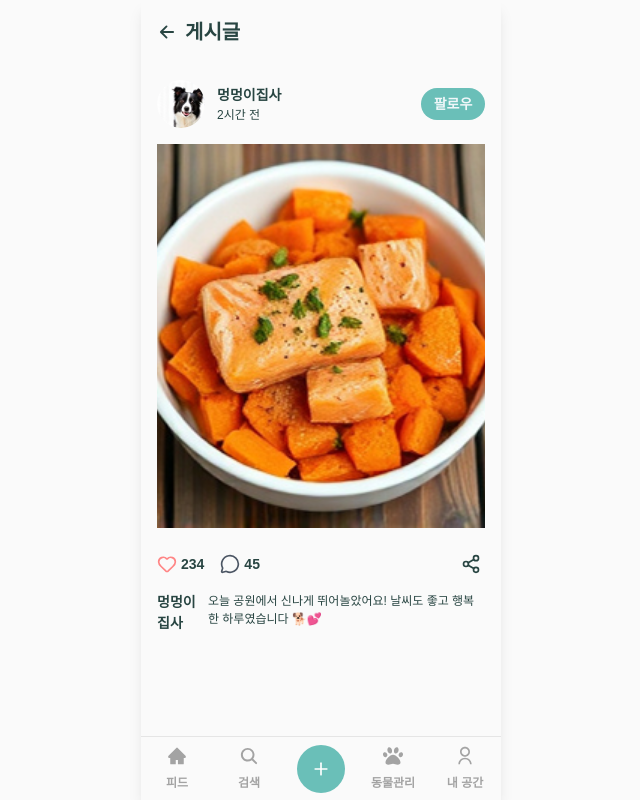
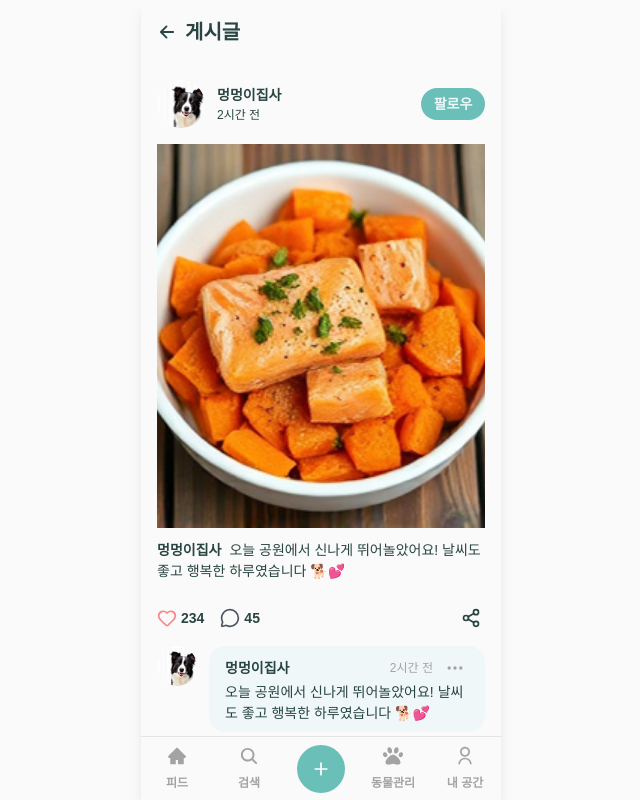
Before and after one commit to dlsqja/jellypaw, a React (Vite) app in the folder frontend/jellypaw-web/: page /feed/1 in a window 1280 px wide. Shown: the whole page, without its empty margins (319-959 px from the left). Built offline with nearby package versions, Linux system fonts and the light colour scheme; a web font is replaced by a local one.

Commit message:
feat : 댓글 컴포넌트 추가

```diff
--- a/frontend/jellypaw-web/src/components/ui/badge.tsx
+++ b/frontend/jellypaw-web/src/components/ui/badge.tsx
@@ -1,36 +1,28 @@
-import * as React from "react"
-import { cva, type VariantProps } from "class-variance-authority"
+import * as React from 'react';
+import { cva, type VariantProps } from 'class-variance-authority';
 
-import { cn } from "@/lib/utils"
+import { cn } from '@/lib/utils';
 
 const badgeVariants = cva(
-  "inline-flex items-center justify-center rounded-xl h-5 border px-2.5 py-0.5 p3-b font-semibold transition-colors focus:outline-none focus:ring-2 focus:ring-ring focus:ring-offset-2",
+  'inline-flex items-center justify-center rounded-xl h-5 border px-2.5 py-0.5 p3-b font-semibold transition-colors focus:outline-none focus:ring-2 focus:ring-ring focus:ring-offset-2',
   {
     variants: {
       variant: {
-        default:
-          "border-transparent bg-gray-200 text-aqua-500 w-[72px]",
-        pink:
-          "border-transparent bg-pink-100 text-aqua-500 w-14",
+        default: 'border-transparent bg-gray-200 text-aqua-500 w-[72px]',
+        pink: 'border-transparent bg-pink-100 text-aqua-500 w-14',
         // destructive:
         //   "border-transparent bg-destructive text-destructive-foreground shadow hover:bg-destructive/80",
         // outline: "text-foreground",
       },
     },
     defaultVariants: {
-      variant: "default",
+      variant: 'default',
     },
-  }
-)
+  },
+);
 
-export interface BadgeProps
-  extends React.HTMLAttributes<HTMLDivElement>,
-    VariantProps<typeof badgeVariants> {}
+export interface BadgeProps extends React.HTMLAttributes<HTMLDivElement>, VariantProps<typeof badgeVariants> {}
 
-function Badge({ className, variant, ...props }: BadgeProps) {
-  return (
-    <div className={cn(badgeVariants({ variant }), className)} {...props} />
-  )
+export function Badge({ className, variant, ...props }: BadgeProps) {
+  return <div className={cn(badgeVariants({ variant }), className)} {...props} />;
 }
-
-export default Badge
--- /dev/null
+++ b/frontend/jellypaw-web/src/pages/Feed/Components/Comment.tsx
@@ -0,0 +1,56 @@
+import { Heart, MessageCircle, MoreHorizontal } from 'lucide-react';
+
+interface CommentProps {
+  profileImageUrl: string;
+  name: string;
+  content: string;
+  createdAt: string;
+  likeCount: number;
+  replyCount: number;
+}
+
+export default function Comment({ profileImageUrl, name, content, createdAt, likeCount, replyCount }: CommentProps) {
+  return (
+    <div className="w-full flex justify-start items-start gap-3">
+      {/* 프로필 이미지 */}
+      <img className="w-10 h-10 rounded-full" src={profileImageUrl} />
+      {/* 댓글 내용 */}
+      <div className="w-full flex flex-col justify-start items-start gap-1.5">
+        {/* 댓글 내용 컨테이너 */}
+        <div className="w-full bg-aqua-100 rounded-[16px] px-4 py-2">
+          <div className="flex justify-between items-center">
+            <div className="text-aqua-500 p2-b">{name}</div>
+            {/* 댓글 작성 시간, 더보기 버튼 */}
+            <div className="flex justify-start items-center gap-2">
+              <div className="text-gray-300 p3">{createdAt}</div>
+              <button type="button" className="h-7 w-7 flex justify-center items-center cursor-pointer ">
+                <MoreHorizontal className="h-5 w-5 text-gray-300" />
+              </button>
+            </div>
+          </div>
+          <div className="text-aqua-500 p2">{content}</div>
+        </div>
+        {/* 댓글 작성 시간, 좋아요, 댓글 보기, 댓글 달기 */}
+        <div className="flex justify-start items-center">
+          <div className="w-full flex justify-start items-center gap-4">
+            <div className="flex items-center">
+              <button type="button" className="flex items-center gap-1 ml-3 cursor-pointer">
+                <Heart className="h-4 w-4  text-gray-300" />
+                <span className="text-gray-300 p3-b">{likeCount}</span>
+              </button>
+              <button type="button" className="flex items-center gap-1 ml-4 cursor-pointer">
+                <MessageCircle className="h-4 w-4 text-gray-300" />
+                <span className="text-gray-300 p3-b">답글 달기</span>
+              </button>
+            </div>
+          </div>
+        </div>
+        {/* 대댓글 개수 */}
+        <div className="w-40 inline-flex justify-start items-center gap-2 ml-3 cursor-pointer pt-1">
+          <div className="w-7 h-0 border-b border-gray-300"></div>
+          <div className="text-gray-300 p2-b">답글 {replyCount}개 더 보기</div>
+        </div>
+      </div>
+    </div>
+  );
+}
--- a/frontend/jellypaw-web/src/pages/Feed/FeedDetail.tsx
+++ b/frontend/jellypaw-web/src/pages/Feed/FeedDetail.tsx
@@ -2,6 +2,7 @@ import BackHeader from '@/components/headers/BackHeader';
 import { Card, CardContent, CardHeader } from '@/components/ui/card';
 import { Button } from '@/components/ui/button';
 import { Heart, MessageCircle, Share2 } from 'lucide-react';
+import Comment from './Components/Comment';
 
 interface FeedDetailProps {
   name?: string;
@@ -14,7 +15,23 @@ interface FeedDetailProps {
   isFollowing?: boolean;
 }
 
-const dummyData: FeedDetailProps = {
+interface CommentProps {
+  profileImageUrl: string;
+  name: string;
+  content: string;
+  createdAt: string;
+  likeCount: number;
+  replyCount: number;
+  replies: {
+    id: number;
+    profileImageUrl: string;
+    name: string;
+    content: string;
+    createdAt: string;
+  }[];
+}
+
+const detailData: FeedDetailProps = {
   name: '멍멍이집사',
   profileImageUrl: '/src/assets/pets/반려동물1.png',
   createdAt: '2시간 전',
@@ -25,6 +42,30 @@ const dummyData: FeedDetailProps = {
   isFollowing: false,
 };
 
+const commentData: CommentProps = {
+  profileImageUrl: '/src/assets/pets/반려동물1.png',
+  name: '멍멍이집사',
+  content: '오늘 공원에서 신나게 뛰어놀았어요! 날씨도 좋고 행복한 하루였습니다 🐕💕',
+  createdAt: '2시간 전',
+  likeCount: 20,
+  replyCount: 3,
+  replies: [
+    {
+      id: 1,
+      profileImageUrl: '/src/assets/pets/반려동물1.png',
+      name: '멍멍이집사',
+      content: '오늘 공원에서 신나게 뛰어놀았어요! 날씨도 좋고 행복한 하루였습니다 🐕💕',
+      createdAt: '2시간 전',
+    },
+    {
+      id: 2,
+      profileImageUrl: '/src/assets/pets/반려동물1.png',
+      name: '멍멍이집사',
+      content: '오늘 공원에서 신나게 뛰어놀았어요! 날씨도 좋고 행복한 하루였습니다 🐕💕',
+      createdAt: '2시간 전',
+    },
+  ],
+};
 export default function FeedDetail() {
   return (
     <>
@@ -35,48 +76,59 @@ export default function FeedDetail() {
         <CardHeader className="py-4">
           <div className="flex items-center justify-between gap-3">
             <div className="flex items-center gap-3">
-              <img className="w-12 h-12 rounded-full object-cover" src={dummyData.profileImageUrl} alt={dummyData.name} />
+              <img className="w-12 h-12 rounded-full object-cover" src={detailData.profileImageUrl} alt={detailData.name} />
               <div className="flex flex-col">
-                <div className="text-aqua-500 p2-b">{dummyData.name}</div>
-                <div className="text-aqua-500 p3">{dummyData.createdAt}</div>
+                <div className="text-aqua-500 p2-b">{detailData.name}</div>
+                <div className="text-aqua-500 p3">{detailData.createdAt}</div>
               </div>
             </div>
             <Button size="sm" shape="pillSolid">
-              {dummyData.isFollowing ? '팔로잉' : '팔로우'}
+              {detailData.isFollowing ? '팔로잉' : '팔로우'}
             </Button>
           </div>
         </CardHeader>
 
         <CardContent>
           {/* 이미지 */}
-          <img className="w-full h-96 object-cover" src={dummyData.postImageUrl} alt="게시글 이미지" />
+          <img className="w-full h-96 object-cover" src={detailData.postImageUrl} alt="게시글 이미지" />
 
           {/* 액션 바 및 본문 */}
+          {/* 본문 */}
+          <div className="">
+            <div className="flex justify-between items-center">
+              <p className="text-aqua-500 p2-b">
+                {detailData.name}
+                <span className="text-aqua-500 p2 ml-2">{detailData.content}</span>
+              </p>
+            </div>
+          </div>
 
           {/* 액션 버튼들 */}
           <div className="h-10 flex justify-between items-center pt-2">
             <div className="flex items-center">
-              <button type="button" className="h-7 flex items-center gap-1 cursor-pointer hover:opacity-70">
+              <button type="button" className="h-7 flex items-center gap-1 cursor-pointer ">
                 <Heart className="h-5 w-5 text-pink-300" />
-                <span className="text-aqua-500 p2-b">{dummyData.likeCount}</span>
+                <span className="text-aqua-500 p2-b">{detailData.likeCount}</span>
               </button>
-              <button type="button" className="h-7 flex items-center gap-1 ml-4 cursor-pointer hover:opacity-70">
+              <button type="button" className="h-7 flex items-center gap-1 ml-4 cursor-pointer ">
                 <MessageCircle className="h-5 w-5 text-gray-600" />
-                <span className="text-aqua-500 p2-b">{dummyData.commentCount}</span>
+                <span className="text-aqua-500 p2-b">{detailData.commentCount}</span>
               </button>
             </div>
-            <button type="button" className="h-7 w-7 flex justify-center items-center cursor-pointer hover:opacity-70">
+            <button type="button" className="h-7 w-7 flex justify-center items-center cursor-pointer ">
               <Share2 className="h-5 w-5 text-aqua-500" />
             </button>
           </div>
 
-          {/* 본문 */}
-          <div className="pb-4">
-            <div className="flex gap-1">
-              <p className="text-aqua-500 p2-b">{dummyData.name}</p>
-              <p className="text-aqua-500 p3">{dummyData.content}</p>
-            </div>
-          </div>
+          {/* 댓글 */}
+          <Comment
+            profileImageUrl={commentData.profileImageUrl}
+            name={commentData.name || ''}
+            content={commentData.content}
+            createdAt={commentData.createdAt}
+            likeCount={commentData.likeCount}
+            replyCount={commentData.replyCount}
+          />
         </CardContent>
       </Card>
     </>
--- a/frontend/jellypaw-web/src/pages/Mypage/Mypage.tsx
+++ b/frontend/jellypaw-web/src/pages/Mypage/Mypage.tsx
@@ -1,5 +1,5 @@
 import { Button } from '@/components/ui/button';
-import Badge from '@/components/ui/badge';
+import { Badge } from '@/components/ui/badge';
 import IconText from '@/components/texts/IconText';
 import { FaStar } from 'react-icons/fa6';
 
@@ -33,6 +33,7 @@ export default function Mypage() {
       </Badge>
       <IconText icon={FaStar} iconTone="gray300" label="기본 정보" textStyle="h6-b" textTone="aqua300" />
       <IconText icon={FaStar} label="계정" size="md" textStyle="h6" />
+      <IconText icon={FaStar} label="계정" size="md" textStyle="h6" />
     </div>
   );
 }
```
Also changed, not shown: frontend/jellypaw-web/src/pages/Feed/Components/Article.tsx (+15 -20 lines).
